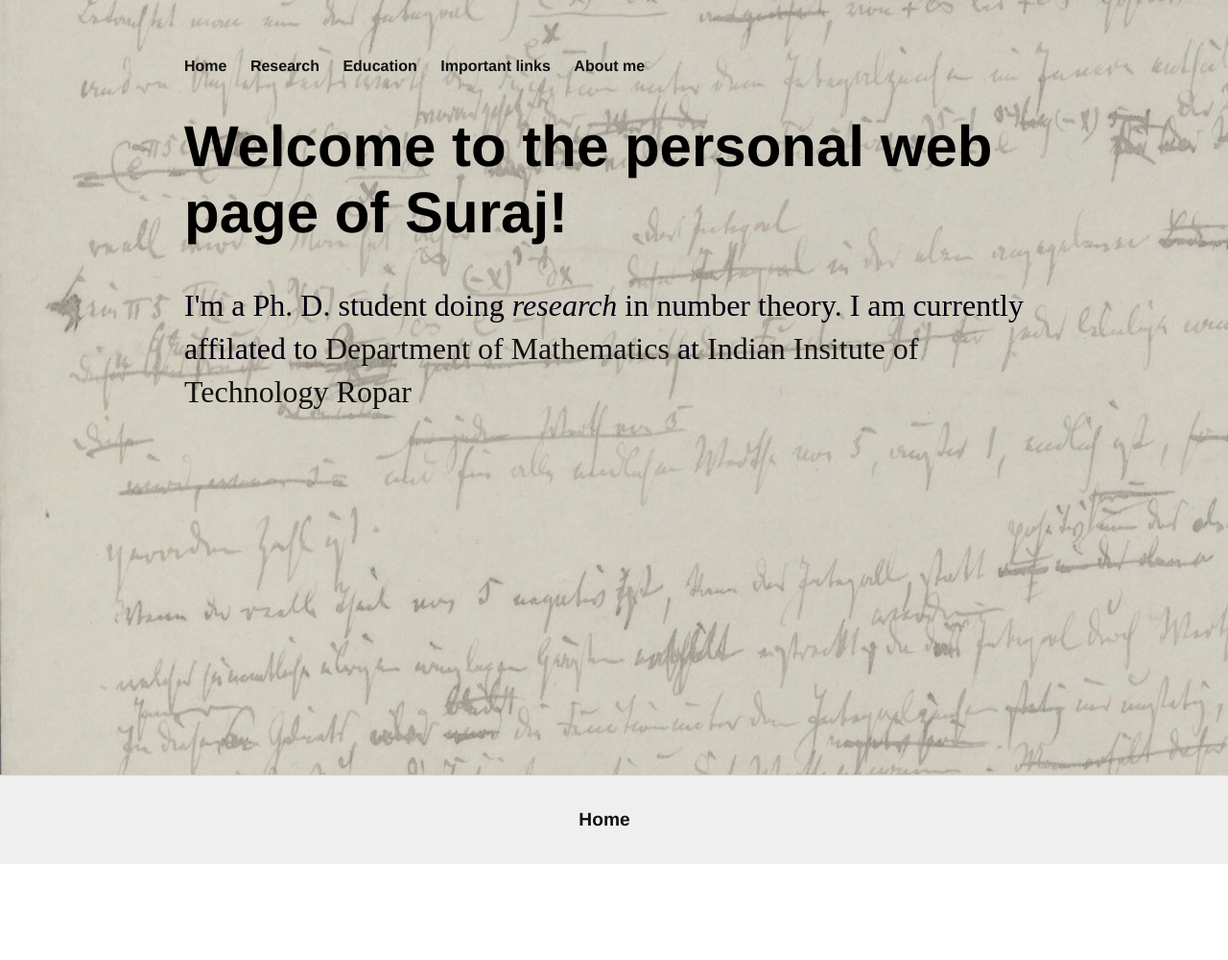
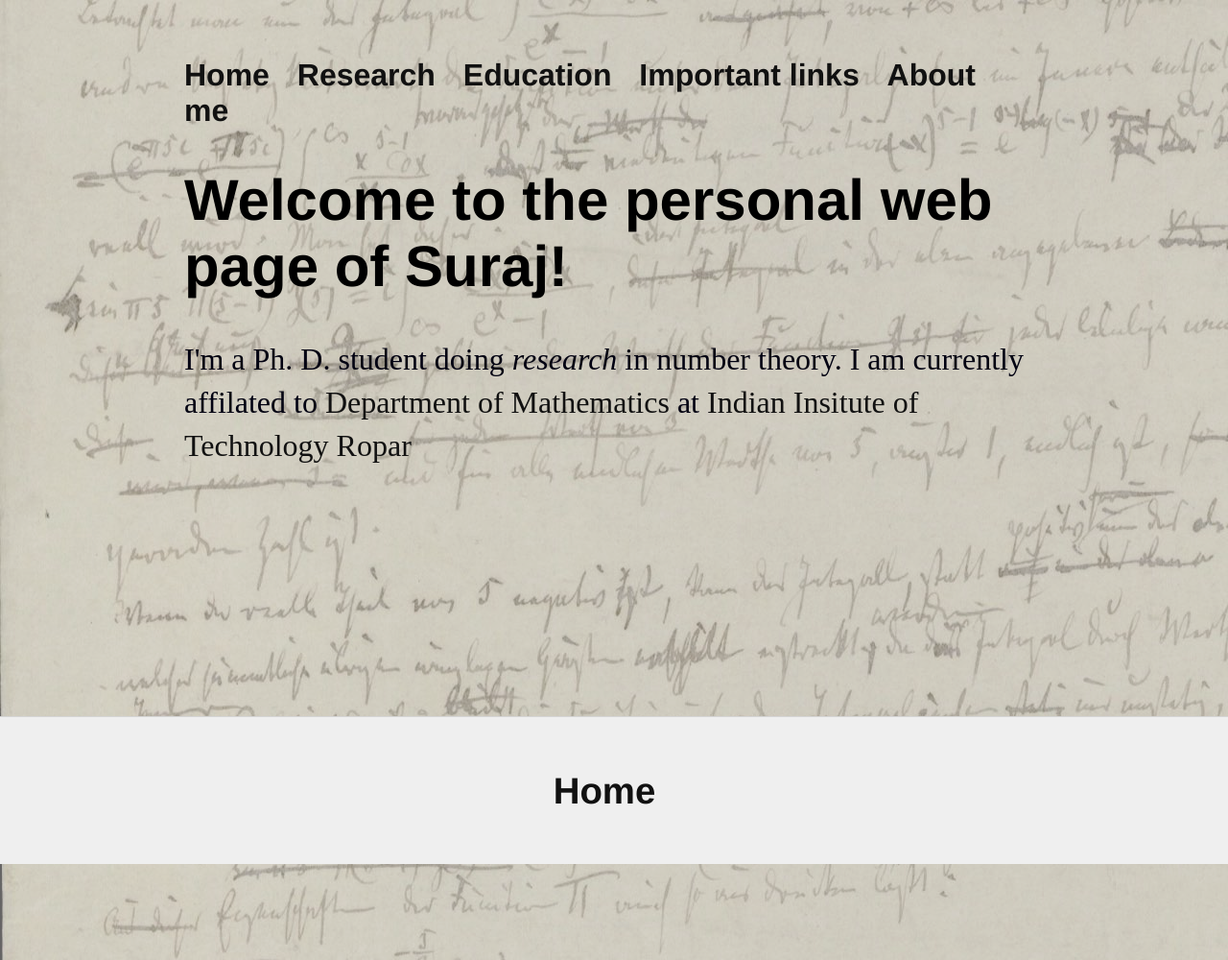
Before and after one commit to Suraj-Singh-Khurana/Suraj-Singh-Khurana.github.io, a Jekyll site: the page built from index.html, in a window 1280 px wide. Shown: the whole page at 96% size. Built offline with Jekyll 4.4.1, drawn with Linux system fonts in a browser that asks for light colours; before the commit the page ends 900 px from its top, so only the background shows below that.

Commit message:
Update main.css

```diff
--- a/css/main.css
+++ b/css/main.css
@@ -8,12 +8,13 @@ body:after {
   top: 0;
   left: 0;
   width: 100%;
-  height: 100%;
+  height: 1000px;
   background-image: url('/files/background.jpg');
   opacity: 0.6;
   z-index: -1;
 }
 nav ul, footer ul {
+    font-size: 2em;
     font-family:'Helvetica', 'Arial', 'Sans-Serif';
     padding: 0px;
     list-style: none;
```
